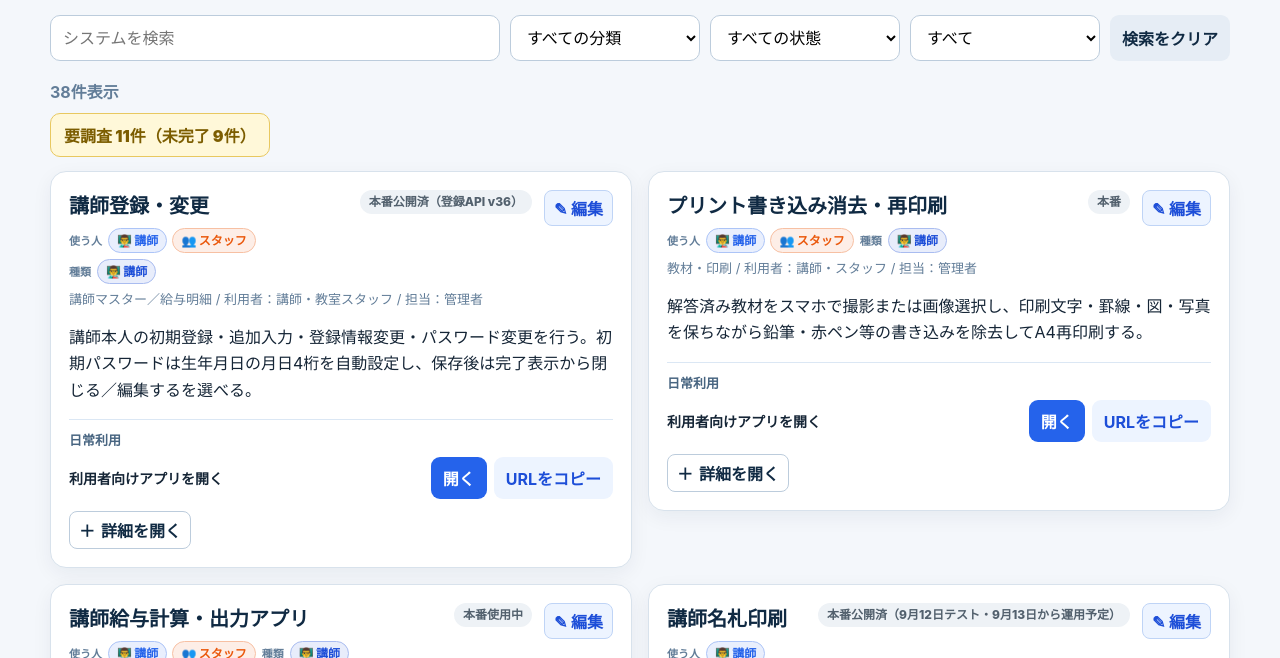
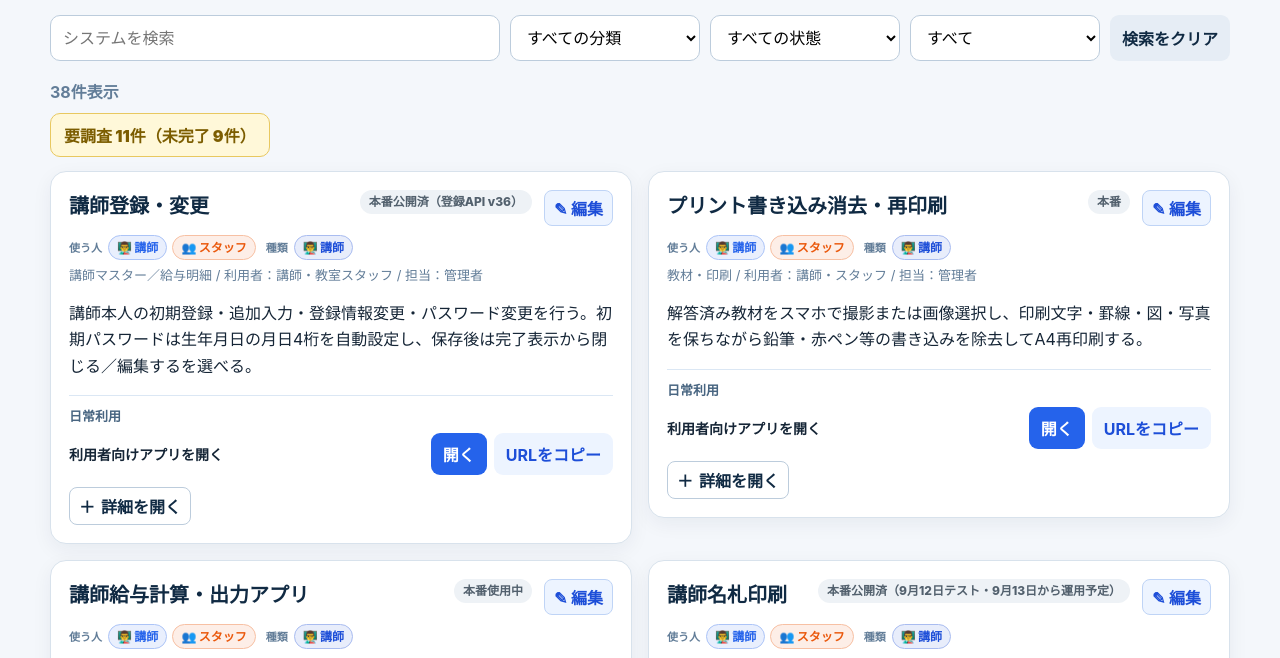
Before and after one commit to stepkobetsu-hub/step-system-registry, a plain HTML site: page index.html in a window 1280 px wide. Shown: the part 142-800 px from the top of the page. Drawn offline with Linux system fonts and the light colour scheme; no server answers.

Commit message:
分類バッジをカード幅の1行に統一

```diff
--- a/SYSTEM_REGISTRY.md
+++ b/SYSTEM_REGISTRY.md
@@ -1050,6 +1050,7 @@
 - 既存カードは名称・概要・従来の利用者情報から初期分類する。各カードの「編集」から後で変更できる。
 - 「編集・設定」内の「分類項目の設定」から、両方の分類について新しい項目の追加、名称・アイコン・色の変更、不要項目の削除ができる。
 - カード別分類と分類項目設定は、既存の共有設定APIを使って全端末へ共有する。
+- 分類バッジはタイトル横の狭い領域ではなくカード幅全体の独立行に配置し、「使う人」と「種類」を原則横1行、幅が足りない場合だけ次行へ折り返して表示する。
 
 ### 請求書作成・配信：PDFライブラリ遅延読込（2026-09-03）
 
--- a/index.html
+++ b/index.html
@@ -3446,7 +3446,7 @@ appendDailyLinks=function(item,article){
   };
 })();
 </script>
-<script src="registry-editor.js?v=20260914-classification"></script>
+<script src="registry-editor.js?v=20260914-classification-row"></script>
 <script src="registry-daily-links-editor.js?v=20260912-teacher-registration"></script>
 <script src="registry-detail-editor.js?v=20260903-1"></script>
 
--- a/registry-editor.js
+++ b/registry-editor.js
@@ -252,7 +252,7 @@
     const style=document.createElement('style');
     style.id='registry-editor-style';
     style.textContent=`
-      .registry-card-edit{border:1px solid #bfd4f6;background:#edf4ff;color:#1d4ed8;border-radius:8px;padding:5px 9px;font-weight:800;cursor:pointer;white-space:nowrap}.registry-classification{display:flex;flex-wrap:wrap;gap:6px;margin-top:9px}.registry-classification-group{display:flex;flex-wrap:wrap;gap:5px;align-items:center}.registry-classification-label{font-size:11px;font-weight:900;color:#627d98;margin-right:1px}.registry-classification-badge{display:inline-flex;align-items:center;gap:4px;padding:4px 8px;border:1px solid color-mix(in srgb,var(--badge-color) 38%,white);border-radius:999px;background:color-mix(in srgb,var(--badge-color) 10%,white);color:var(--badge-color);font-size:12px;font-weight:900;line-height:1.25;white-space:nowrap}
+      .registry-card-edit{border:1px solid #bfd4f6;background:#edf4ff;color:#1d4ed8;border-radius:8px;padding:5px 9px;font-weight:800;cursor:pointer;white-space:nowrap}.registry-classification{display:flex;align-items:center;flex-wrap:wrap;gap:6px 10px;width:100%;margin:9px 0 2px}.registry-classification-group{display:inline-flex;flex-wrap:nowrap;gap:5px;align-items:center;white-space:nowrap}.registry-classification-label{font-size:11px;font-weight:900;color:#627d98;margin-right:1px}.registry-classification-badge{display:inline-flex;align-items:center;gap:4px;padding:4px 8px;border:1px solid color-mix(in srgb,var(--badge-color) 38%,white);border-radius:999px;background:color-mix(in srgb,var(--badge-color) 10%,white);color:var(--badge-color);font-size:12px;font-weight:900;line-height:1.25;white-space:nowrap}
       .registry-editor-panel,.registry-card-form-panel,.registry-type-panel{position:fixed;inset:0;background:rgba(15,35,55,.6);z-index:80;padding:18px;overflow:auto}
       .registry-editor-dialog{width:min(1120px,100%);margin:0 auto;background:#fff;border-radius:18px;padding:20px;box-shadow:0 24px 70px rgba(0,0,0,.28)}
       .registry-editor-head{display:flex;justify-content:space-between;gap:14px;align-items:flex-start}.registry-editor-head h2{margin:0;color:#102a43}.registry-editor-head p{margin:5px 0 0;color:#627d98}
@@ -306,15 +306,15 @@
     document.querySelectorAll('#cards .card').forEach(article=>{
       const item=systems.find(system=>cardAnchor(system)===article.id);
       if(!item)return;
-      const titleWrap=article.querySelector('.card-title-wrap');
-      if(titleWrap&&!titleWrap.querySelector('.registry-classification')){
+      const head=article.querySelector('.card-head');
+      if(head&&!article.querySelector(':scope > .registry-classification')){
         const classification=classificationForItem(item);
         const holder=document.createElement('div');holder.className='registry-classification';
         const audienceGroup=document.createElement('span');audienceGroup.className='registry-classification-group';
         const audienceLabel=document.createElement('span');audienceLabel.className='registry-classification-label';audienceLabel.textContent='使う人';audienceGroup.append(audienceLabel,...classification.audiences.map(name=>badge('audience',name)));
         const purposeGroup=document.createElement('span');purposeGroup.className='registry-classification-group';
         const purposeLabel=document.createElement('span');purposeLabel.className='registry-classification-label';purposeLabel.textContent='種類';purposeGroup.append(purposeLabel,badge('purpose',classification.purpose));
-        holder.append(audienceGroup,purposeGroup);titleWrap.append(holder);
+        holder.append(audienceGroup,purposeGroup);head.after(holder);
       }
       if(!article.querySelector('.registry-card-edit')){
         const button=document.createElement('button');button.type='button';button.className='registry-card-edit';button.textContent='✎ 編集';button.addEventListener('click',()=>openCardForm(item.__cardKey));
```
Also changed, not shown: tests/registry-card-classification.test.mjs (+7 -1 lines).
